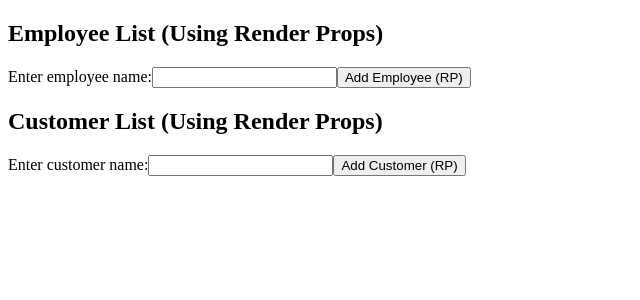
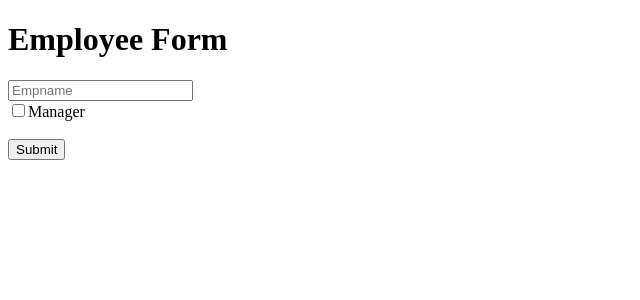
Before and after one commit to diwakar1593/Technology-React-JS-L1-L2, a React (Vite) app: page / in a window 1280 px wide. Shown: the top 300 px of the page, without its empty margins (0-640 px from the left). Built offline with nearby package versions, Linux system fonts and the light colour scheme.

Commit message:
form handling

```diff
--- a/package.json
+++ b/package.json
@@ -11,8 +11,10 @@
   },
   "dependencies": {
     "axios": "^1.11.0",
+    "formik": "^2.4.6",
     "react": "^19.1.1",
-    "react-dom": "^19.1.1"
+    "react-dom": "^19.1.1",
+    "yup": "^1.7.0"
   },
   "devDependencies": {
     "@eslint/js": "^9.33.0",
--- /dev/null
+++ b/src/12_formHandling/App.jsx
@@ -0,0 +1,19 @@
+import React from "react";
+import EmployeeForm from "./components/EmployeeForm";
+
+// const App = () => <EmployeeForm/>
+
+// export default App
+
+// Container Component => Updates the model
+
+export default class App extends React.Component {
+    handleFormSubmit(values) {
+        console.log("handleSubmit from App component");
+        console.log(values);
+    }
+
+    render() {
+        return <EmployeeForm onSubmit={(values) => this.handleFormSubmit(values)} />
+    }
+}
--- /dev/null
+++ b/src/12_formHandling/components/EmployeeForm.jsx
@@ -0,0 +1,58 @@
+import React from "react";
+import { withFormik, Field, Form } from 'formik'
+import * as Yup from 'yup'
+
+// Presentation Component
+
+const EmployeeForm = ({ errors, touched, isSubmitting }) => (
+    <div>
+        <h1>Employee Form</h1>
+        <Form>
+            <div>
+                <Field type="text"
+                    name="empname" placeholder="Empname" />
+                    {touched.empname && errors.empname && <span style={{ color: 'red' }} >{ errors.empname }</span>}
+            </div>
+            <div>
+                <label>
+                    <Field type="checkbox"
+                        name="manager" />
+                    Manager
+                </label>
+            </div>
+            <br/>
+            <button type="submit" disabled={isSubmitting}>Submit</button>
+        </Form>
+    </div>
+)
+
+const FormikEmployeeForm = withFormik({
+    mapPropsToValues({ employeename, bMangaer }) {
+        return {
+            empname: employeename || '',
+            manager: bMangaer || false
+        }
+    },
+    validationSchema: Yup.object().shape({
+        empname: Yup.string().min(3, 'Name must be at least 3 characters in length').required('Name is required'),
+    }),
+    handleSubmit(values, { props, resetForm, setSubmitting, setErrors }) {
+        // console.log(values);
+        props.onSubmit(values);     // Pass the submitted values to the parent component, "App"
+        setSubmitting(false);
+/*
+        setTimeout(() => {
+            if(values.empname === 'God') {
+                setErrors({ empname: 'You cannot add God as an employee' })
+            } else {
+                alert(JSON.stringify(values));
+                resetForm();
+            }
+            setSubmitting(false);
+        }, 2000);
+
+*/
+    }
+}) (EmployeeForm)
+
+export default FormikEmployeeForm
--- a/src/main.jsx
+++ b/src/main.jsx
@@ -16,7 +16,8 @@ import { createRoot } from 'react-dom/client'
 // import App from './09a_composableComponents/App'
 // import App from './10_hoc/App'
 // import App from './02_Assignment/App'
-import App from './11_renderProps/App'
+// import App from './11_renderProps/App'
+import App from './12_formHandling/App'
 
 createRoot(document.getElementById('root')).render(
   <StrictMode>
```
Also changed, not shown: src/12_formHandling/FormHandling_Notes.txt (added), 1 other file (tests, documents, lock files or other folders).
